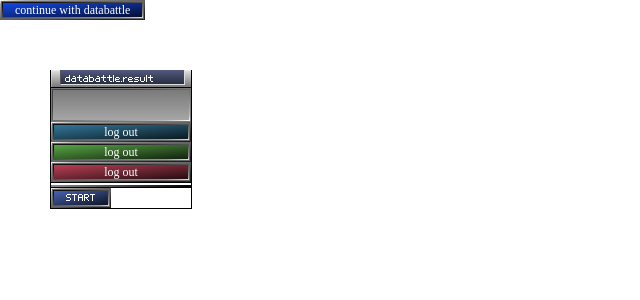
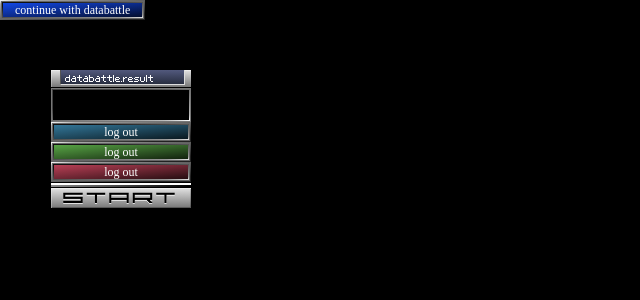
Before and after one commit to Eastonium/nightfall-react, a React (Create React App) app: page / in a window 1280 px wide. Shown: the top 300 px of the page, without its empty margins (0-640 px from the left). Built offline with nearby package versions, Linux system fonts and the light colour scheme; a web font is replaced by a local one; what assets would draw is missing.

Commit message:
Minor structure change

```diff
--- a/src/App.js
+++ /dev/null
@@ -1,7 +0,0 @@
-import React from 'react';
-
-import { Map } from 'components/map';
-
-export const App = () => (
-	<Map />
-);
--- a/src/components/map.js
+++ b/src/components/map.js
@@ -14,7 +14,7 @@ export const Map = memo(function Map() {
 			<Window
 				title="databattle.result"
 				// titleBarButtonProps={{ children: "log out" }}
-				postFooter={<Button>start</Button>}
+				postFooter={<MetalButton fill>start</MetalButton>}
 			>
 				<Window.Section>
 					<br />
--- /dev/null
+++ b/src/game.js
@@ -0,0 +1,17 @@
+import React from 'react'; // eslint-disable-line no-unused-vars
+/** @jsx jsx */
+import { css, jsx } from '@emotion/core';
+
+import { Map } from 'components/map';
+
+export const Game = () => (
+	<div css={styles.main}>
+		<Map />
+	</div>
+);
+
+const styles = {
+	main: css`
+		height: 100%;
+	`,
+};
--- a/src/globalStyles.css
+++ b/src/globalStyles.css
@@ -36,6 +36,7 @@ body {
   font-size: 10px;
   font-smooth: never;
   -webkit-font-smoothing: none;
+  background: #000;
 }
 
 button {
--- a/src/index.js
+++ b/src/index.js
@@ -1,11 +1,11 @@
 import React from 'react';
 import ReactDOM from 'react-dom';
-import { App } from './app';
+import { Game } from './game';
 import * as serviceWorker from './serviceWorker';
 
 import './globalStyles.css';
 
-ReactDOM.render(<App />, document.getElementById('root'));
+ReactDOM.render(<Game />, document.getElementById('root'));
 
 // If you want your app to work offline and load faster, you can change
 // unregister() to register() below. Note this comes with some pitfalls.
```
Also changed, not shown: 1 other file (tests, documents, lock files or other folders).
